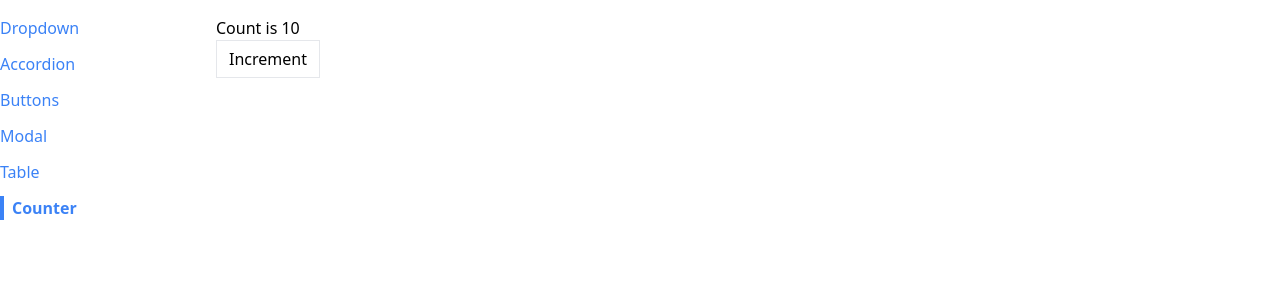
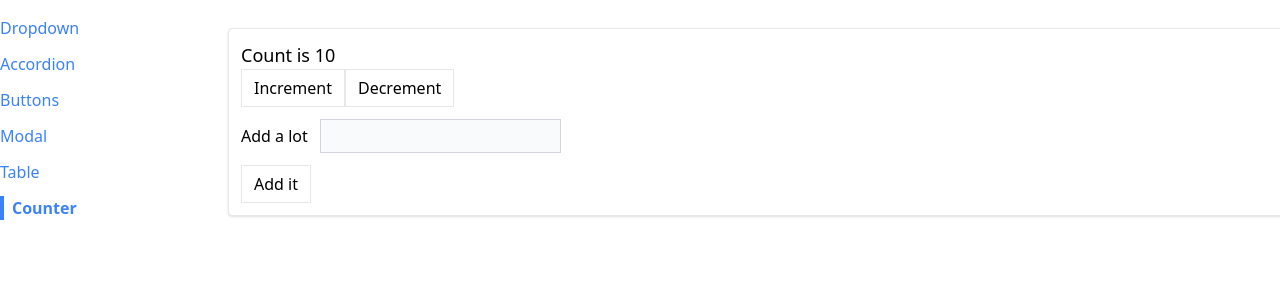
Before and after one commit to daublelilly/react-learning, a React (Create React App) app: page /counter in a window 1280 px wide. Shown: the top 300 px of the page. Built offline with nearby package versions, Linux system fonts and the light colour scheme.

Commit message:
start reducers

```diff
--- a/src/pages/CounterPage.js
+++ b/src/pages/CounterPage.js
@@ -1,16 +1,88 @@
+import { useReducer } from 'react';
 import Button from '../components/Button';
-import useCounter from '../hooks/use-counter';
+import Panel from '../components/Panel';
+
+const reducer = (state, action) => {
+
+  if(action.type === 'increment') {
+    return {
+      ...state,
+      count: state.count + 1
+    }
+  }
+
+  if(action.type === 'change-value-to-add') {
+
+    return {
+      ...state,
+      valueToAdd: action.payload
+    }
+  }
+
+  return state;
+}
 
 function CounterPage({ initialCount }) {
 
-  const { count, increment } = useCounter(initialCount);
+  // const [count, setCount] = useState(initialCount);
+  // const [valueToAdd, setValueToAdd] = useState(0);
 
-  return <div>
-    <h1>Count is {count}</h1>
-    <Button onClick={increment}>
-      Increment
-    </Button>
-  </div>
+  const [state, dispatch] = useReducer(reducer, {
+    count: initialCount,
+    valueToAdd: 0
+  });
+
+  const increment = () => {
+
+    dispatch({
+      type: 'increment',
+    });
+  }
+
+  const decrement = () => {
+
+    // setCount(count - 1);
+  }
+
+  const handleChange = (event) => {
+
+    const value = parseInt(event.target.value) || 0;
+
+    dispatch({
+      type: 'change-value-to-add',
+      payload: value
+    });
+  }
+
+  const handleSubmit = (event) => {
+
+    event.preventDefault();
+
+    // setCount(count + valueToAdd);
+    // setValueToAdd(0);
+  }
+
+  return (
+    <Panel className="m-3">
+      <h1 className="text-lg">Count is {state.count}</h1>
+
+      <div className="flex flex-row">
+        <Button onClick={increment}>
+          Increment
+        </Button>
+
+        <Button onClick={decrement}>
+          Decrement
+        </Button>
+      </div>
+
+      <form onSubmit={handleSubmit}>
+        <label>Add a lot</label>
+        <input type="number" value={state.valueToAdd || ""} onChange={handleChange} className="p-1 m-3 bg-gray-50 border border-gray-300" />
+        <Button>Add it</Button>
+      </form>
+    </Panel>
+  );
 }
 
 export default CounterPage;
```
